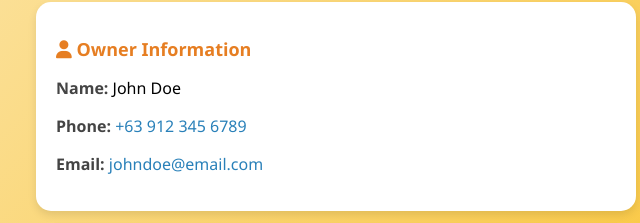
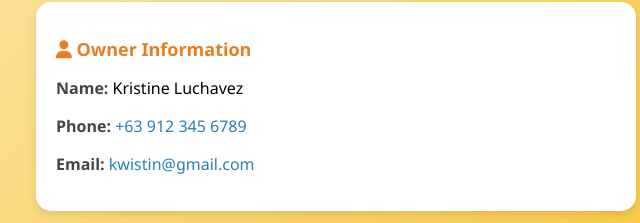
Before and after one commit to ngl1015/denim_pro.github.io, a plain HTML site: page index.html in a window 1280 px wide. Shown: the part 138-361 px from the top of the page, 304-944 px from the left. Drawn offline with Linux system fonts and the light colour scheme.

Commit message:
Update index.html

```diff
--- a/index.html
+++ b/index.html
@@ -14,9 +14,9 @@
 
     <div class="card">
       <h2><i class="fa-solid fa-user"></i> Owner Information</h2>
-      <p><span class="highlight">Name:</span> John Doe</p>
+      <p><span class="highlight">Name:</span> Kristine Luchavez</p>
       <p><span class="highlight">Phone:</span> <a href="tel:+639123456789">+63 912 345 6789</a></p>
-      <p><span class="highlight">Email:</span> <a href="mailto:johndoe@email.com">johndoe@email.com</a></p>
+      <p><span class="highlight">Email:</span> <a href="mailto:kwistin@gmail.com">kwistin@gmail.com</a></p>
     </div>
 
     <div class="card">
```
